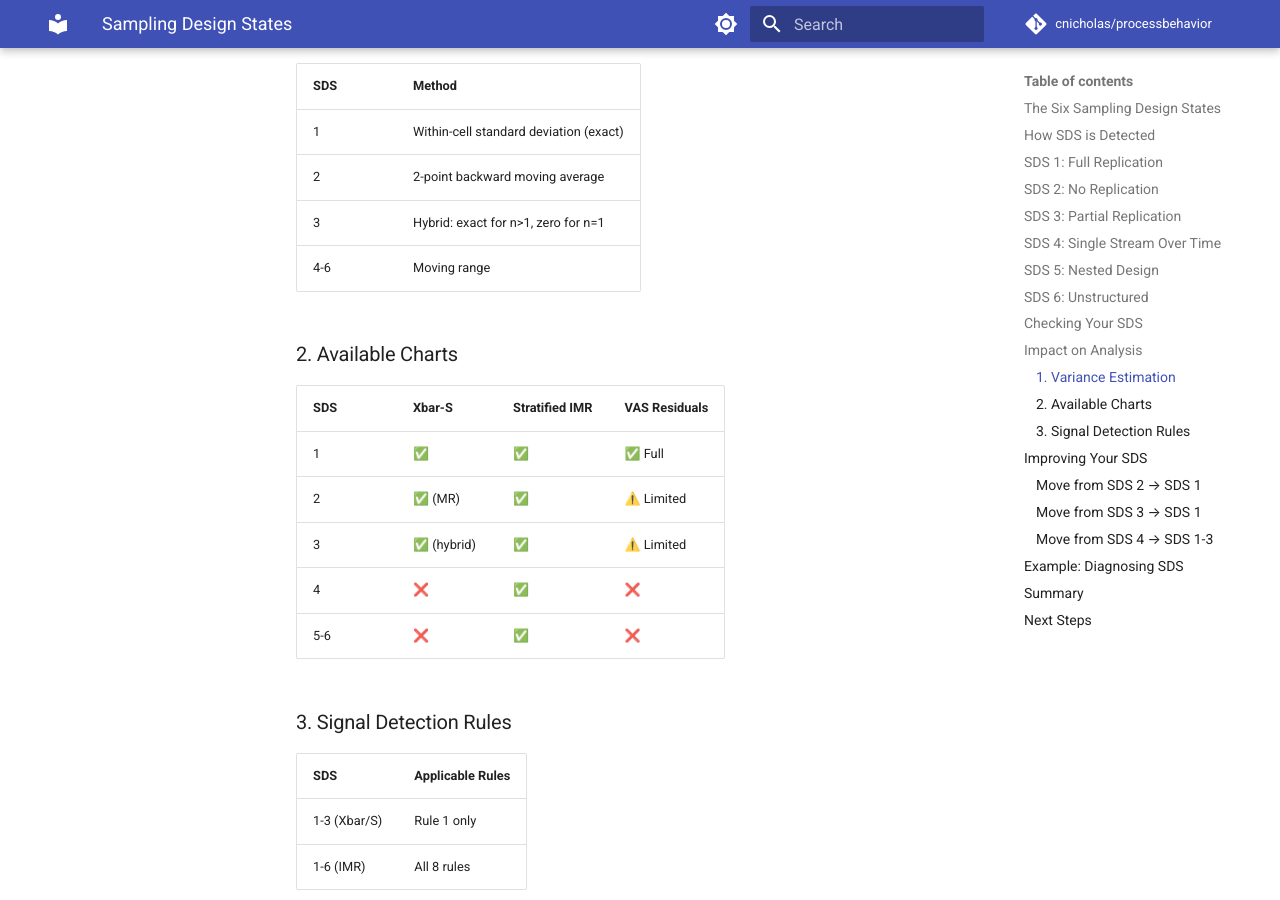
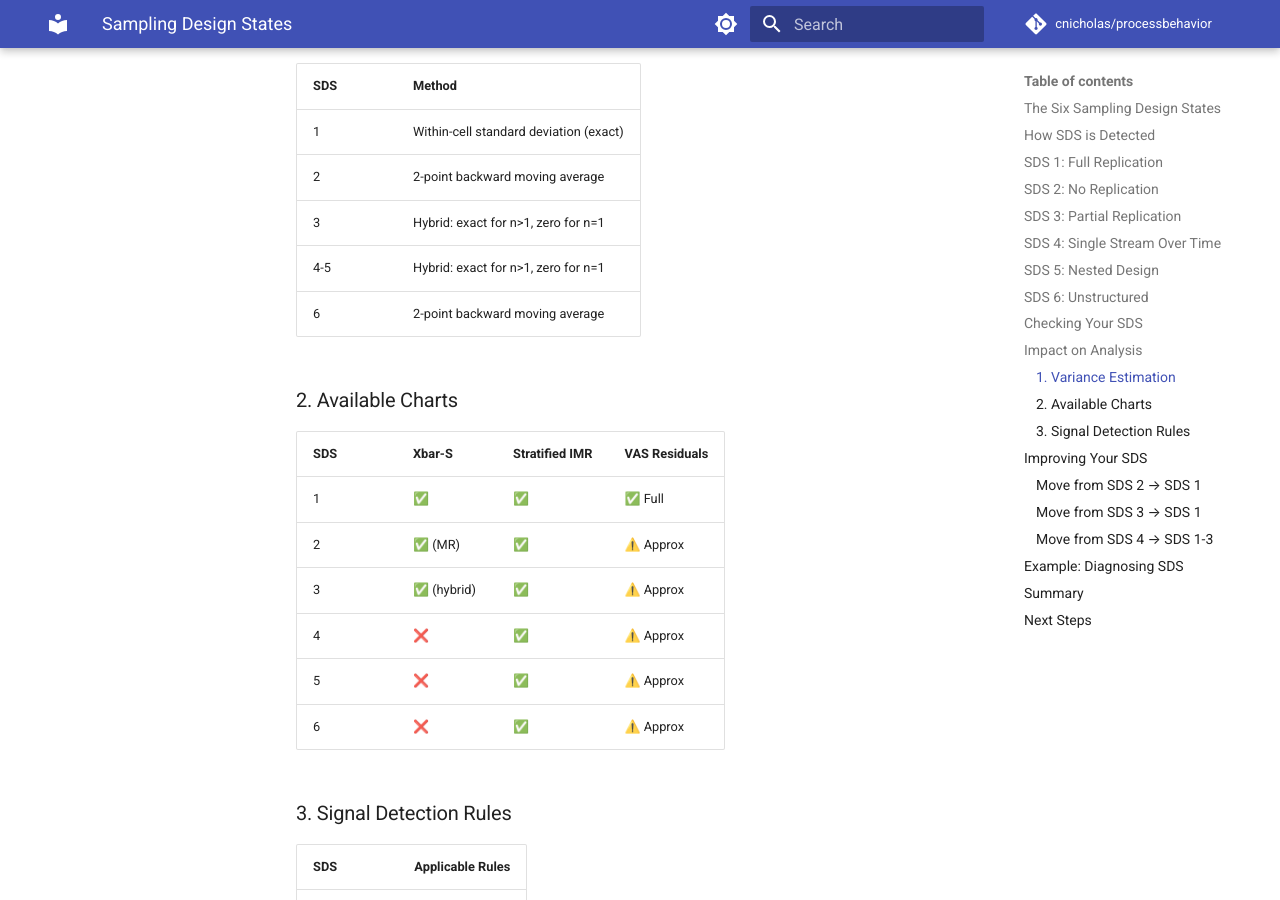
Before and after one commit to cnicholas/processbehavior, an MkDocs documentation site: the page built from docs/user-guide/sds-detection.md, in a window 1280 px wide and 900 px high, scrolled down 3918 px. Built offline with MkDocs 1.6.1 and Material for MkDocs 9.7.7, drawn with Linux system fonts in a browser that asks for light colours; comment, search, counter and statistics services are not loaded.

Commit message:
fix: Correct VAS residual availability documentation for SDS 4-6
Documentation incorrectly stated that R2-R5 residuals are not available
for SDS 4, 5, and 6. The code actually computes all residuals for all
SDS levels, with approximate (hybrid/MR-based) R2 for SDS 4+.

Updated tables in:
- chart-types.md: Chart validity by SDS table
- residuals.md: Residual availability by SDS table
- sds-detection.md: Variance estimation and available charts tables

```diff
--- a/docs/user-guide/sds-detection.md
+++ b/docs/user-guide/sds-detection.md
@@ -178,17 +178,19 @@ The SDS affects three key aspects:
 | 1 | Within-cell standard deviation (exact) |
 | 2 | 2-point backward moving average |
 | 3 | Hybrid: exact for n>1, zero for n=1 |
-| 4-6 | Moving range |
+| 4-5 | Hybrid: exact for n>1, zero for n=1 |
+| 6 | 2-point backward moving average |
 
 ### 2. Available Charts
 
 | SDS | Xbar-S | Stratified IMR | VAS Residuals |
 |-----|--------|----------------|---------------|
 | 1 | ✅ | ✅ | ✅ Full |
-| 2 | ✅ (MR) | ✅ | ⚠️ Limited |
-| 3 | ✅ (hybrid) | ✅ | ⚠️ Limited |
-| 4 | ❌ | ✅ | ❌ |
-| 5-6 | ❌ | ✅ | ❌ |
+| 2 | ✅ (MR) | ✅ | ⚠️ Approx |
+| 3 | ✅ (hybrid) | ✅ | ⚠️ Approx |
+| 4 | ❌ | ✅ | ⚠️ Approx |
+| 5 | ❌ | ✅ | ⚠️ Approx |
+| 6 | ❌ | ✅ | ⚠️ Approx |
 
 ### 3. Signal Detection Rules
 
```
Also changed, not shown: docs/user-guide/chart-types.md (+4 -4 lines), docs/user-guide/residuals.md (+3 -1 lines).
